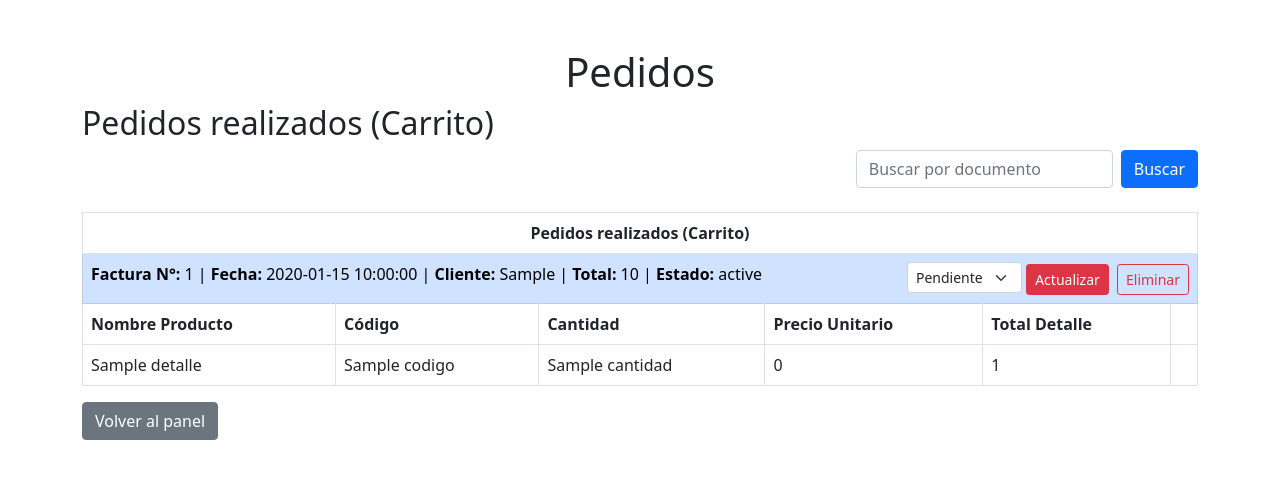
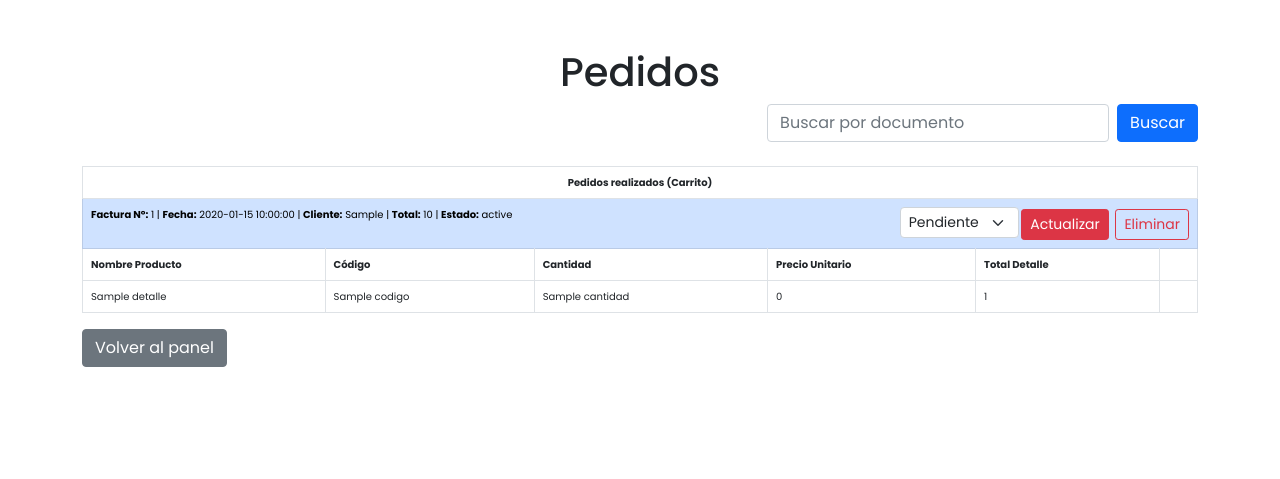
Before and after one commit to mpds03/inver_magnus, a PHP site: template views/admin_pedidos.php in a window 1280 px wide. Shown: the top 479 px of the page. Run offline with PHP 8.4, Linux system fonts and the light colour scheme; the template is opened without the code that fills it: most values are stand-ins (such as "Sample title", 1, 10 or a date in 2020).

Commit message:
modificado estilo pedidos admin y clientes

```diff
--- a/views/admin_pedidos.php
+++ b/views/admin_pedidos.php
@@ -6,11 +6,12 @@
     <meta charset="UTF-8">
     <title>Pedidos de Clientes</title>
     <link rel="stylesheet" href="Bootstrap/css/bootstrap.min.css">
+    <link rel="stylesheet" href="css/inicio.css">
 </head>
 <body>
 <div class="container mt-5">
     <h1 class="text-center">Pedidos</h1>
-    <h2>Pedidos realizados (Carrito)</h2>
+
     <form method="get" action="index.php" class="mb-4 d-flex justify-content-end">
         <input type="hidden" name="action" value="adminPedidos">
         <input type="text" name="buscar_documento" class="form-control w-auto me-2" placeholder="Buscar por documento" value="<?= isset($_GET['buscar_documento']) ? htmlspecialchars($_GET['buscar_documento']) : '' ?>">
@@ -79,5 +80,6 @@
 
     <a href="index.php?action=InverBoard" class="btn btn-secondary">Volver al panel</a>
 </div>
+<script src="/Bootstrap/js/bootstrap.bundle.min.js"></script><!--NYAAA-->
 </body>
 </html>
--- a/views/cliente_pedidos.php
+++ b/views/cliente_pedidos.php
@@ -4,6 +4,7 @@
     <meta charset="UTF-8">
     <title>Mis Pedidos</title>
     <link rel="stylesheet" href="Bootstrap/css/bootstrap.min.css">
+    <link rel="stylesheet" href="css/inicio.css">
 </head>
 <body>
 <div class="container mt-5">
@@ -54,5 +55,6 @@
 
     <a href="index.php?action=InverBoard" class="btn btn-danger">Volver al panel</a>
 </div>
+<script src="/Bootstrap/js/bootstrap.bundle.min.js"></script><!--NYAAA-->
 </body>
 </html>
```
